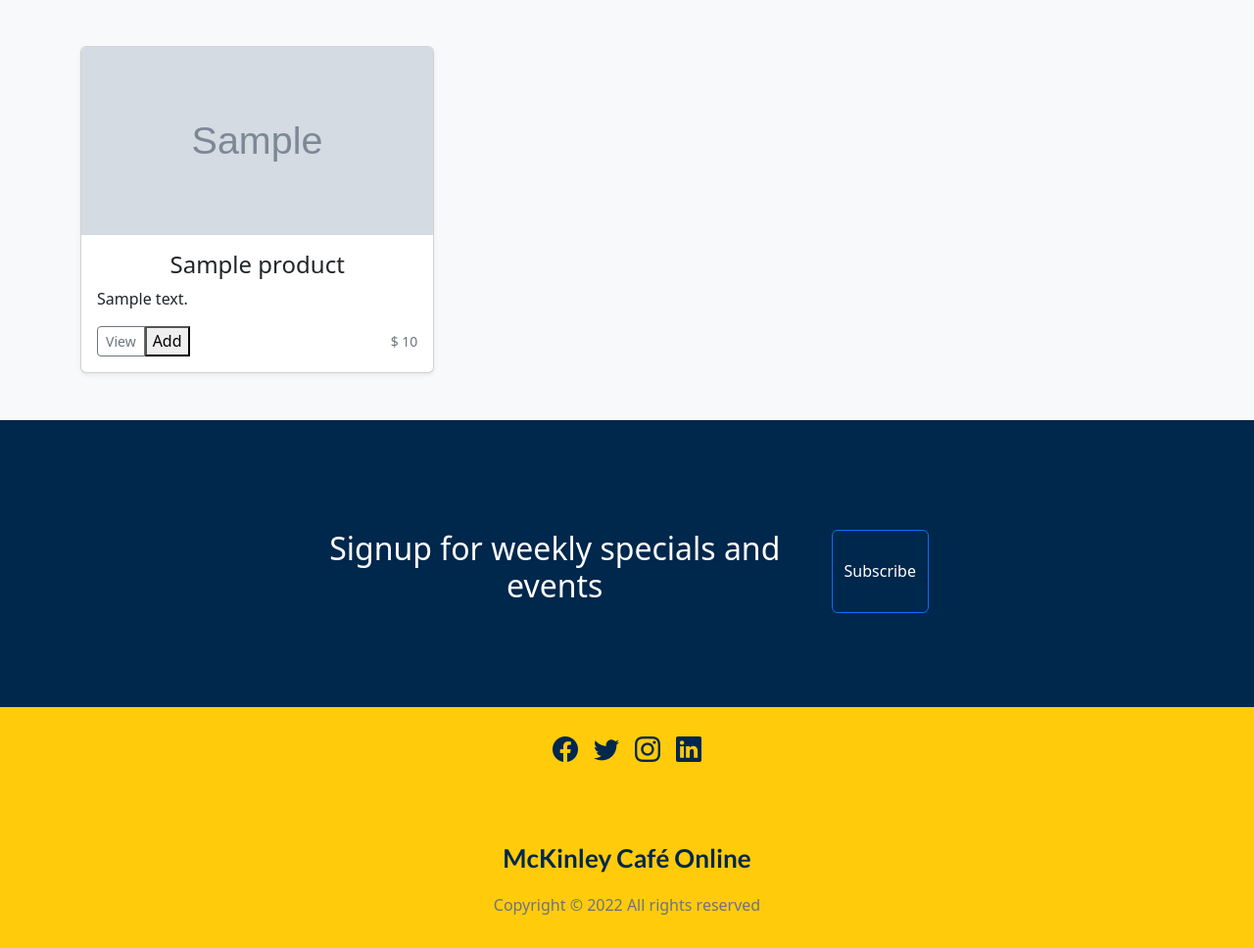
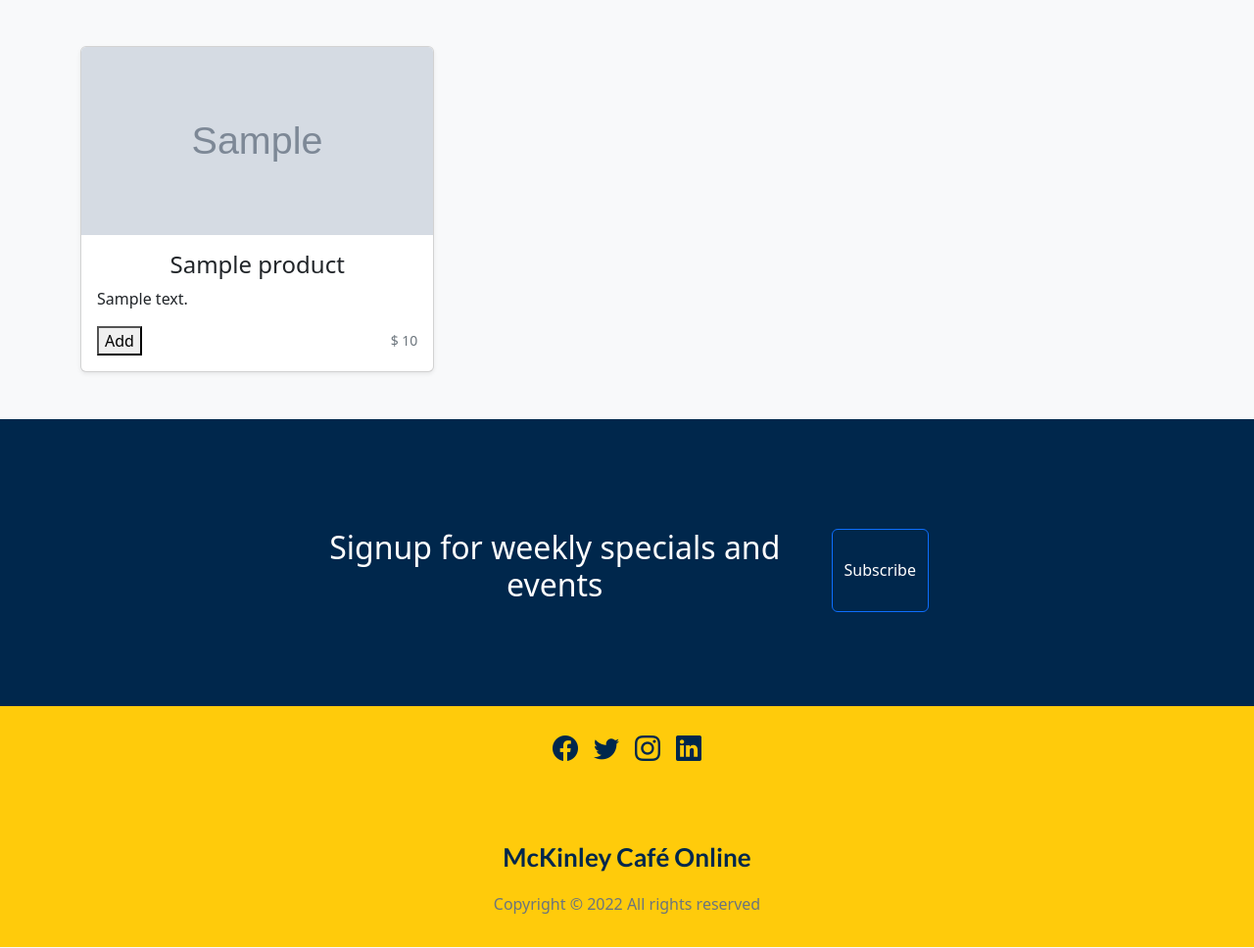
Before and after one commit to cfestein/cis435project, a PHP site: page /menu2.php in a window 1280 px wide. Shown: the part 877-1845 px from the top of the page at 98% size. Run offline with PHP 8.4, Linux system fonts and the light colour scheme; tables that the repository leaves empty or names only in its code hold one stand-in row (values such as "Sample post"); grey boxes marked "Sample" are stand-in pictures; some libraries are stand-ins or nearby versions.

Commit message:
View Button
Got rid of view button

```diff
--- a/menu2.php
+++ b/menu2.php
@@ -139,9 +139,6 @@ $statement1->closeCursor();
                                     </p>
                                     <div class="d-flex justify-content-between align-items-center">
                                         <div class="btn-group">
-                                            <button type="button" class="btn btn-sm btn-outline-secondary" data-bs-toggle="modal" data-bs-target="#<?= $row['product_id'] ?>">
-                                                View
-                                            </button>
                                             <button type="button" class="add" value="<?= $row['product_id'] ?>">
                                                 Add
                                             </button>
```
